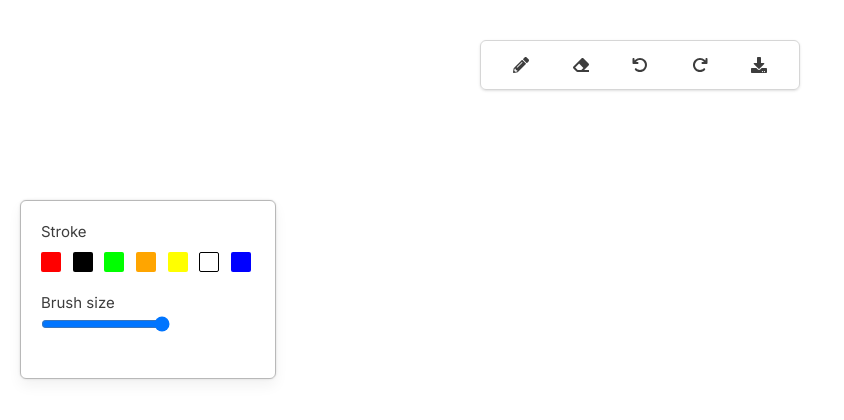
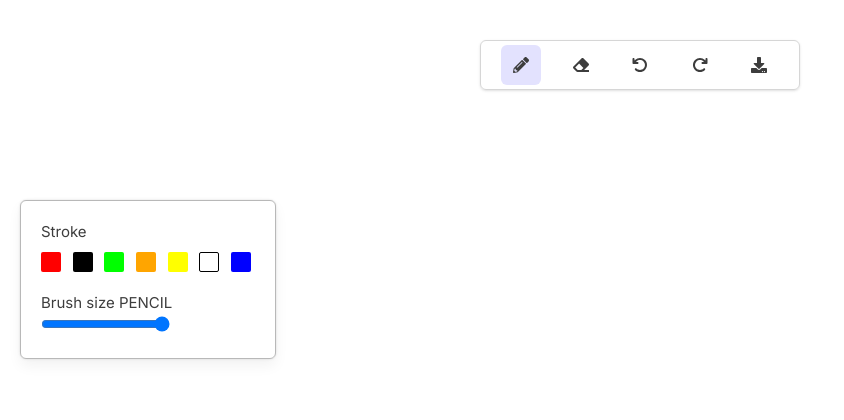
Before and after one commit to gaurab-khanal/whiteboard, a Next.js app in the folder client/: page / in a window 1280 px wide. Shown: the top 420 px of the page, without its empty margins (0-844 px from the left). Built offline with nearby package versions, Linux system fonts and the light colour scheme.

Commit message:
setup reduxtoolkit, add communication betn menuItems and toolbox

```diff
--- /dev/null
+++ b/client/src/app/components/Board/index.jsx
@@ -0,0 +1,25 @@
+"use client"
+import React, { useEffect, useRef } from 'react'
+
+const Board = () => {
+
+    const canvasRef = useRef(null);
+
+    useEffect(()=>{
+        if(!canvasRef.current) return
+        const canvas = canvasRef.current;
+
+        const context = canvas.getContext('2d');
+
+        // when mounting
+        canvas.width = window.innerWidth;
+        canvas.height = window.innerHeight;
+
+    }, [])
+
+  return (
+    <canvas ref={canvasRef}></canvas>
+  )
+}
+
+export default Board
--- a/client/src/app/components/Menu/index.jsx
+++ b/client/src/app/components/Menu/index.jsx
@@ -1,31 +1,45 @@
-"use client"
+"use client";
+import { MENU_ITEMS } from "@/constant";
+import { actionItemClick, menuItemClick } from "@/lib/features/menuSlice";
 import React from "react";
-import {
-  FaEraser,
-  FaPencilAlt,
-  FaDownload,
-} from "react-icons/fa";
+import { FaEraser, FaPencilAlt, FaDownload } from "react-icons/fa";
 import { FaArrowRotateLeft, FaArrowRotateRight } from "react-icons/fa6";
-
+import { useDispatch, useSelector } from "react-redux";
 
 const Menu = () => {
+
+  const {activeMenuItem} = useSelector((state)=> state.menu);
+
+  const dispatch = useDispatch();
+
+  const handleMenuClick = (item) => {
+    dispatch(menuItemClick(item));
+  };
+
+  const isActive = (item) => item === activeMenuItem ? 'bg-text2' : '';
+
   return (
     <div className="absolute px-5 py-1 flex justify-between w-1/4 left-1/2 top-10 rounded-md border border-border2 border-solid translate-x-[-50%] bg-background1 shadow">
-      <div className="cursor-pointer flex justify-center items-center h-10 w-10 rounded-md hover:bg-text2">
-
-        <FaPencilAlt  className="text-text1 font-[20px]"/>
+      <div
+        className={`cursor-pointer flex justify-center items-center h-10 w-10 rounded-md hover:bg-text2 ${isActive(MENU_ITEMS.PENCIL)}`}
+        onClick={() => handleMenuClick(MENU_ITEMS.PENCIL)}
+      >
+        <FaPencilAlt className="text-text1 font-[20px]" />
+      </div>
+      <div
+       className={`cursor-pointer flex justify-center items-center h-10 w-10 rounded-md hover:bg-text2 ${isActive(MENU_ITEMS.ERASER)}`}
+        onClick={() => handleMenuClick(MENU_ITEMS.ERASER)}
+      >
+        <FaEraser className="text-text1 font-[20px]" />
       </div>
       <div className="cursor-pointer flex justify-center items-center h-10 w-10 rounded-md hover:bg-text2">
-        <FaEraser   className="text-text1 font-[20px]"/>
+        <FaArrowRotateLeft className="text-text1 font-[20px]" />
       </div>
       <div className="cursor-pointer flex justify-center items-center h-10 w-10 rounded-md hover:bg-text2">
-        <FaArrowRotateLeft  className="text-text1 font-[20px]"/>
+        <FaArrowRotateRight className="text-text1 font-[20px]" />
       </div>
       <div className="cursor-pointer flex justify-center items-center h-10 w-10 rounded-md hover:bg-text2">
-        <FaArrowRotateRight  className="text-text1 font-[20px]"/>
-      </div>
-      <div className="cursor-pointer flex justify-center items-center h-10 w-10 rounded-md hover:bg-text2">
-        <FaDownload  className="text-text1 font-[20px]"/>
+        <FaDownload className="text-text1 font-[20px]" />
       </div>
     </div>
   );
--- a/client/src/app/components/Toolbox/index.jsx
+++ b/client/src/app/components/Toolbox/index.jsx
@@ -1,7 +1,11 @@
 "use client"
 import React from 'react'
+import { useSelector } from 'react-redux'
+
 
 const ToolBox = () => {
+
+    const {activeMenuItem} = useSelector((state)=> state.menu);
 
     const updateBrushSize = ()=>{
         console.log("Brush size changed")
@@ -10,6 +14,7 @@ const ToolBox = () => {
 
   return (
     <div className="p-5 absolute top-1/4 left-5 w-64 rounded-md shadow-shadow1 border border-border1 bg-background1">
+        {activeMenuItem === 'PENCIL' && (
  <div className="mb-5">
  <h4 className='text-[15px] text-text1'>Stroke</h4>
  <div className='flex justify-between mt-2'>
@@ -25,8 +30,10 @@ const ToolBox = () => {
 
  </div>
 </div>
-        <div className='mb-5'>
-            <h4 className='text-[15px] text-text1'>Brush size</h4>
+        )}
+
+        <div>
+            <h4 className='text-[15px] text-text1'>Brush size {activeMenuItem}</h4>
             <div>
                 <input type="range" min={1} max={10} step={1} onChange={updateBrushSize}/>
             </div>
--- a/client/src/app/layout.js
+++ b/client/src/app/layout.js
@@ -1,5 +1,7 @@
 import { Inter } from "next/font/google";
 import "./globals.css";
+import Providers from "@/lib/Provider";
+
 
 const inter = Inter({ subsets: ["latin"] });
 
@@ -11,7 +13,15 @@ export const metadata = {
 export default function RootLayout({ children }) {
   return (
     <html lang="en">
-      <body className={inter.className}>{children}</body>
+      <body className={inter.className}>
+
+<Providers>
+  {children}
+</Providers>
+
+
+
+        </body>
     </html>
   );
 }
--- a/client/src/app/page.js
+++ b/client/src/app/page.js
@@ -2,12 +2,14 @@
 import Image from "next/image";
 import Menu from "./components/Menu/index.jsx";
 import ToolBox from "./components/Toolbox/index.jsx";
+import Board from "./components/Board/index.jsx";
 
 export default function Home() {
   return (
    <>
    <Menu/>
    <ToolBox/>
+   <Board/>
    </>
   );
 }
--- /dev/null
+++ b/client/src/constant.js
@@ -0,0 +1,9 @@
+const MENU_ITEMS = {
+    PENCIL: 'PENCIL',
+    ERASER: 'ERASER',
+    UNDO: 'UNDO',
+    REDO: 'REDO',
+    DOWNLOAD: 'DOWNLOAD'
+}
+
+export { MENU_ITEMS}
--- /dev/null
+++ b/client/src/lib/Provider.js
@@ -0,0 +1,11 @@
+"use client"
+import { Provider } from "react-redux"
+import { store } from "./store.js"
+
+export default function Providers({ children }) {
+    return (
+        <Provider store={store}>
+            {children}
+        </Provider>
+    )
+}
--- /dev/null
+++ b/client/src/lib/features/menuSlice.js
@@ -0,0 +1,25 @@
+import { MENU_ITEMS } from "@/constant";
+import { createSlice } from "@reduxjs/toolkit";
+
+
+const initialState = {
+    activeMenuItem: MENU_ITEMS.PENCIL,
+    actionMenuItem: null
+}
+
+export const menuSlice = createSlice({
+    name: "menu",
+    initialState ,
+    reducers:{
+        menuItemClick: (state, action) => {
+            state.activeMenuItem = action.payload;
+        },
+        actionItemClick: (state, action) => {
+            state.actionMenuItem = action.payload;
+        }
+    }
+});
+
+export const { menuItemClick, actionItemClick } = menuSlice.actions;
+
+export default menuSlice.reducer;
--- /dev/null
+++ b/client/src/lib/store.js
@@ -0,0 +1,8 @@
+import { configureStore } from '@reduxjs/toolkit'
+import menuReducer from './features/menuSlice'
+
+export const store = configureStore({
+    reducer: {
+        menu: menuReducer
+    }
+})
```
Also changed, not shown: client/src/lib/features/toolboxSlice.js (added). Lines whose indentation alone changed are shown as unchanged.
